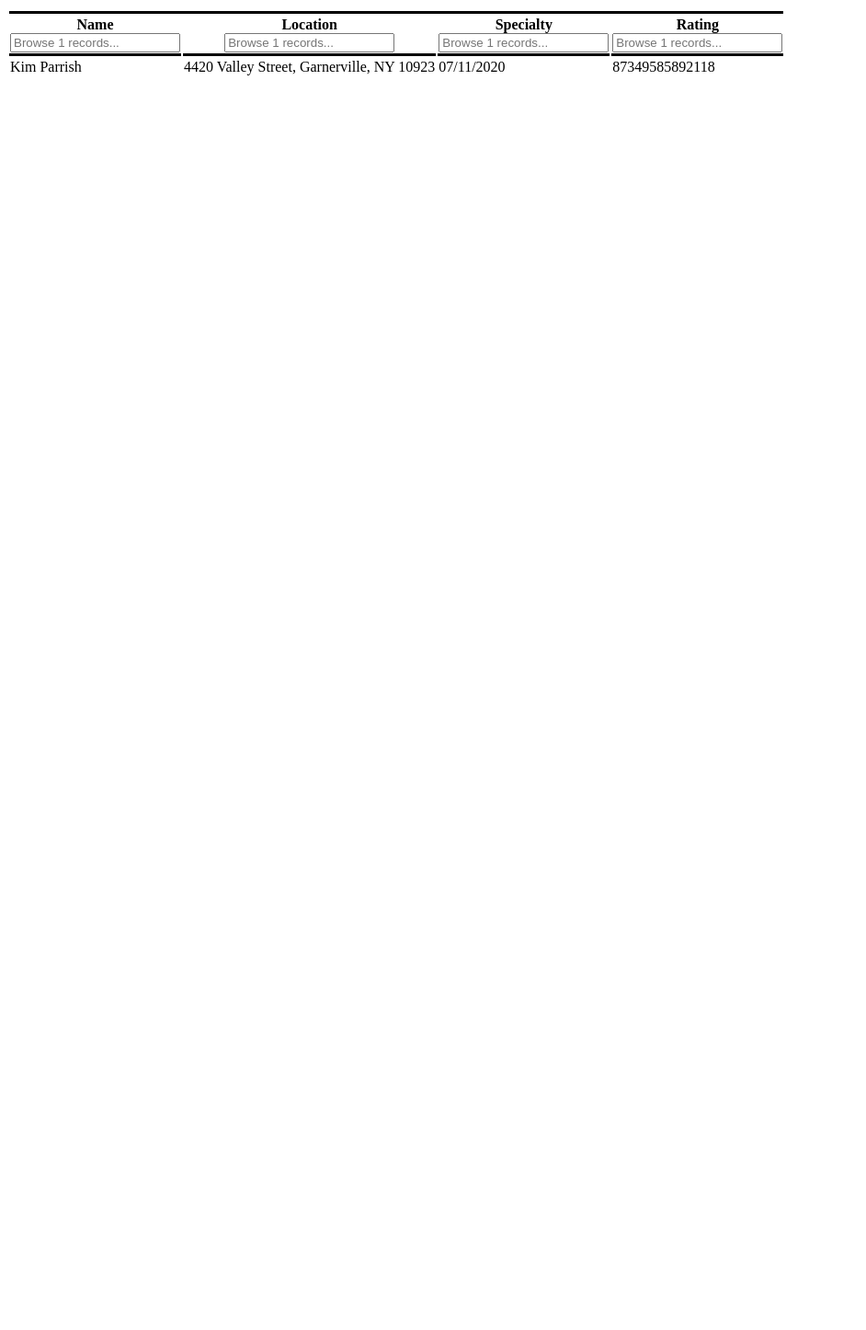
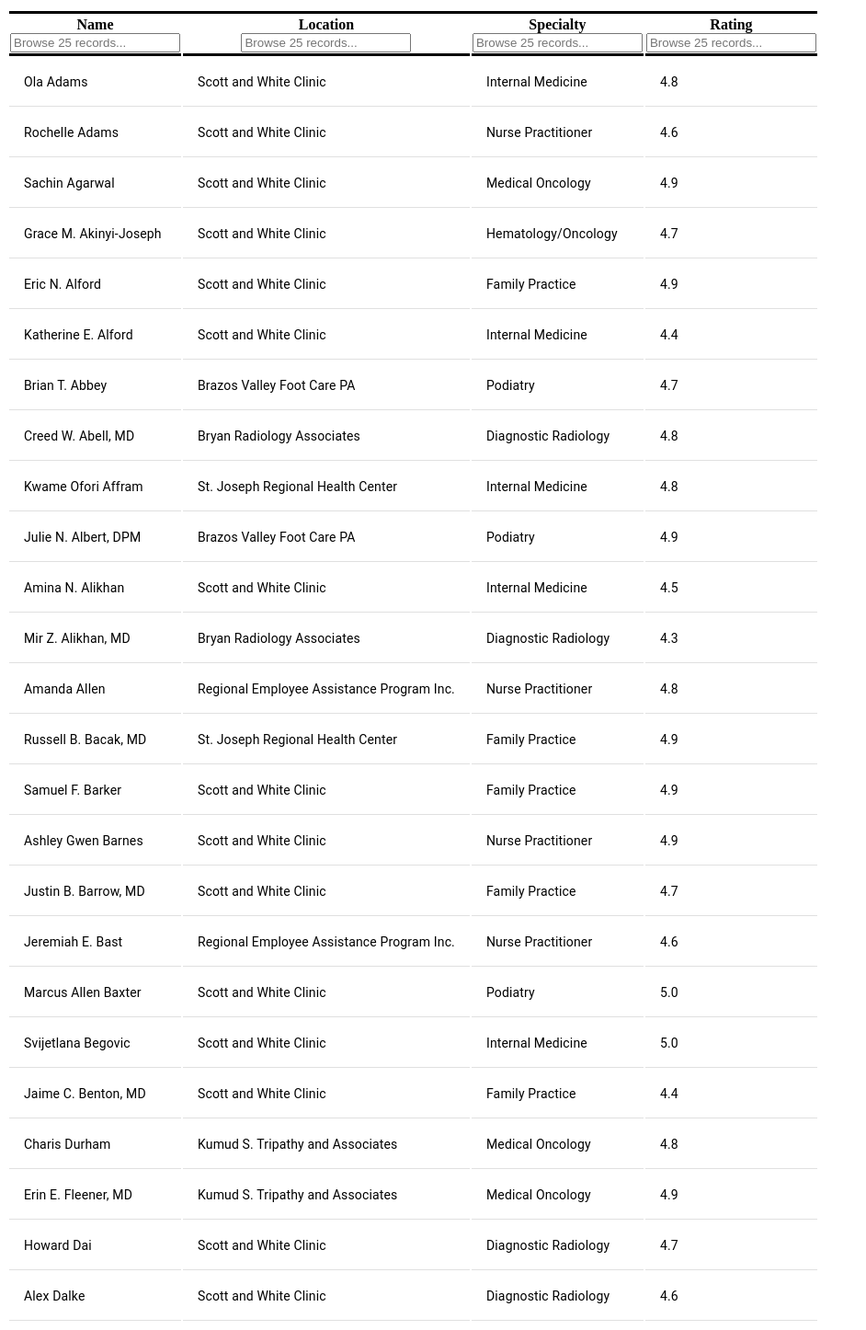
Before and after one commit to al70023/similar-doctors-tableview, a React (Create React App) app: page / in a window 1280 px wide. Shown: the whole page at 92% size, without its empty margins (0-942 px from the left). Before the commit the page ends 800 px from the top, so only its background shows below. Built offline with nearby package versions, Linux system fonts and the light colour scheme.

Commit message:
Added 25 doctors and formatted tablecells

```diff
--- a/package.json
+++ b/package.json
@@ -3,6 +3,9 @@
   "version": "0.1.0",
   "private": true,
   "dependencies": {
+    "@emotion/react": "^11.10.6",
+    "@emotion/styled": "^11.10.6",
+    "@mui/material": "^5.11.14",
     "@testing-library/jest-dom": "^5.16.5",
     "@testing-library/react": "^13.4.0",
     "@testing-library/user-event": "^13.5.0",
--- a/src/App.js
+++ b/src/App.js
@@ -1,16 +1,163 @@
 import React from "react";
 import { useTable, useFilters } from 'react-table'
+import TableCell from '@mui/material/TableCell';
 
 function App() {
 
   const data = React.useMemo(() =>
     [
       {
-        name: 'Kim Parrish',
-        location: '4420 Valley Street, Garnerville, NY 10923',
-        specialty: '07/11/2020',
-        rating: '87349585892118',
-      }
+        name: 'Ola Adams',
+        location: 'Scott and White Clinic',
+        specialty: 'Internal Medicine',
+        rating: '4.8',
+      },
+      {
+        name: 'Rochelle Adams',
+        location: 'Scott and White Clinic',
+        specialty: 'Nurse Practitioner',
+        rating: '4.6',
+      },
+      {
+        name: 'Sachin Agarwal',
+        location: 'Scott and White Clinic',
+        specialty: 'Medical Oncology',
+        rating: '4.9',
+      },
+      {
+        name: 'Grace M. Akinyi-Joseph',
+        location: 'Scott and White Clinic',
+        specialty: 'Hematology/Oncology',
+        rating: '4.7',
+      },
+      {
+        name: 'Eric N. Alford',
+        location: 'Scott and White Clinic',
+        specialty: 'Family Practice',
+        rating: '4.9',
+      },
+      {
+        name: 'Katherine E. Alford',
+        location: 'Scott and White Clinic',
+        specialty: 'Internal Medicine',
+        rating: '4.4',
+      },
+      {
+        name: 'Brian T. Abbey',
+        location: 'Brazos Valley Foot Care PA',
+        specialty: 'Podiatry',
+        rating: '4.7',
+      },
+      {
+        name: 'Creed W. Abell, MD',
+        location: 'Bryan Radiology Associates',
+        specialty: 'Diagnostic Radiology',
+        rating: '4.8',
+      },
+      {
+        name: 'Kwame Ofori Affram',
+        location: 'St. Joseph Regional Health Center',
+        specialty: 'Internal Medicine',
+        rating: '4.8',
+      },
+      {
+        name: 'Julie N. Albert, DPM',
+        location: 'Brazos Valley Foot Care PA',
+        specialty: 'Podiatry',
+        rating: '4.9',
+      },
+      {
+        name: 'Amina N. Alikhan',
+        location: 'Scott and White Clinic',
+        specialty: 'Internal Medicine',
+        rating: '4.5',
+      },
+      {
+        name: 'Mir Z. Alikhan, MD',
+        location: 'Bryan Radiology Associates',
+        specialty: 'Diagnostic Radiology',
+        rating: '4.3',
+      },
+      {
+        name: 'Amanda Allen',
+        location: 'Regional Employee Assistance Program Inc.',
+        specialty: 'Nurse Practitioner',
+        rating: '4.8',
+      },
+      {
+        name: 'Russell B. Bacak, MD',
+        location: 'St. Joseph Regional Health Center',
+        specialty: 'Family Practice',
+        rating: '4.9',
+      },
+      {
+        name: 'Samuel F. Barker',
+        location: 'Scott and White Clinic',
+        specialty: 'Family Practice',
+        rating: '4.9',
+      },
+      {
+        name: 'Ashley Gwen Barnes',
+        location: 'Scott and White Clinic',
+        specialty: 'Nurse Practitioner',
+        rating: '4.9',
+      },
+      {
+        name: 'Justin B. Barrow, MD',
+        location: 'Scott and White Clinic',
+        specialty: 'Family Practice',
+        rating: '4.7',
+      },
+      {
+        name: 'Jeremiah E. Bast',
+        location: 'Regional Employee Assistance Program Inc.',
+        specialty: 'Nurse Practitioner',
+        rating: '4.6',
+      },
+      {
+        name: 'Marcus Allen Baxter',
+        location: 'Scott and White Clinic',
+        specialty: 'Podiatry',
+        rating: '5.0',
+      },
+      {
+        name: 'Svijetlana Begovic',
+        location: 'Scott and White Clinic',
+        specialty: 'Internal Medicine',
+        rating: '5.0',
+      },
+      {
+        name: 'Jaime C. Benton, MD',
+        location: 'Scott and White Clinic',
+        specialty: 'Family Practice',
+        rating: '4.4',
+      },
+      {
+        name: 'Charis Durham',
+        location: 'Kumud S. Tripathy and Associates',
+        specialty: 'Medical Oncology',
+        rating: '4.8',
+      },
+      {
+        name: 'Erin E. Fleener, MD',
+        location: 'Kumud S. Tripathy and Associates',
+        specialty: 'Medical Oncology',
+        rating: '4.9',
+      },
+      {
+        name: 'Howard Dai',
+        location: 'Scott and White Clinic',
+        specialty: 'Diagnostic Radiology',
+        rating: '4.7',
+      },
+      {
+        name: 'Alex Dalke',
+        location: 'Scott and White Clinic',
+        specialty: 'Diagnostic Radiology',
+        rating: '4.6',
+      },
+
+
     ],
     []
   )
@@ -107,7 +254,7 @@
           return (
             <tr {...row.getRowProps()}>
               {row.cells.map(cell => {
-                return <td {...cell.getCellProps()}>{cell.render('Cell')}</td>
+                return <TableCell {...cell.getCellProps()}>{cell.render('Cell')}</TableCell>
               })}
             </tr>
           )
```
Also changed, not shown: 1 other file (tests, documents, lock files or other folders).
